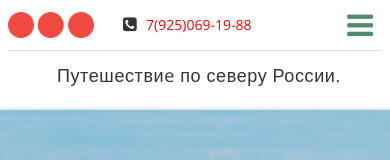
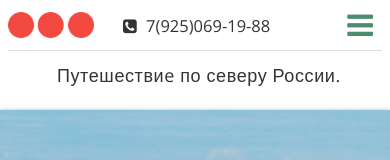
Before and after one commit to ladyweb007/ladyweb007.github.io, a plain HTML site: page site2/index.html in a window 390 px wide. Shown: the top 160 px of the page. Drawn offline with nearby package versions, Linux system fonts and the light colour scheme.

Commit message:
.top-phone a {font-size and color}

```diff
--- a/site2/css/main.css
+++ b/site2/css/main.css
@@ -147,8 +147,13 @@ a:active, a:focus, a:hover {
 }
 
 .top-phone {
+  margin-right: 2%;
+}
+.top-phone a{
   font-size: 16.5px;
-  margin-right: 2%;
+  color: #333;
+  margin: 0;
+  padding: 0;
 }
 
 .hidden-menu {
@@ -199,6 +204,8 @@ a:active, a:focus, a:hover {
   -webkit-transition: all 0.35s ease 0s;
   transition: all 0.35s ease 0s;
 }
+
+
 .btn-menu:hover {
   color: #2A4C3B;
 }
```
